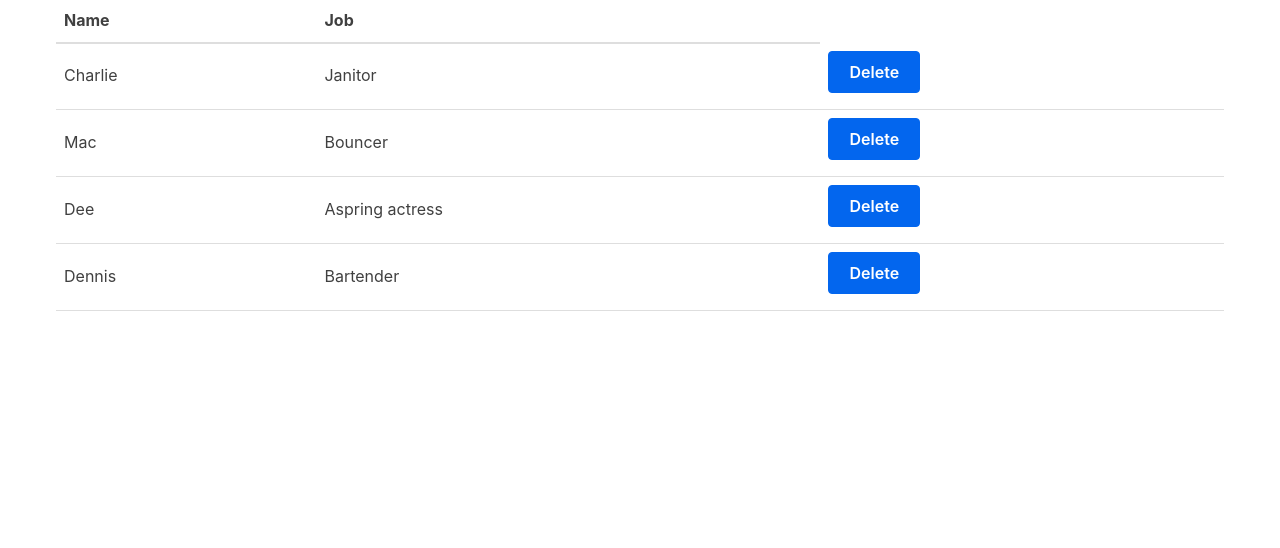
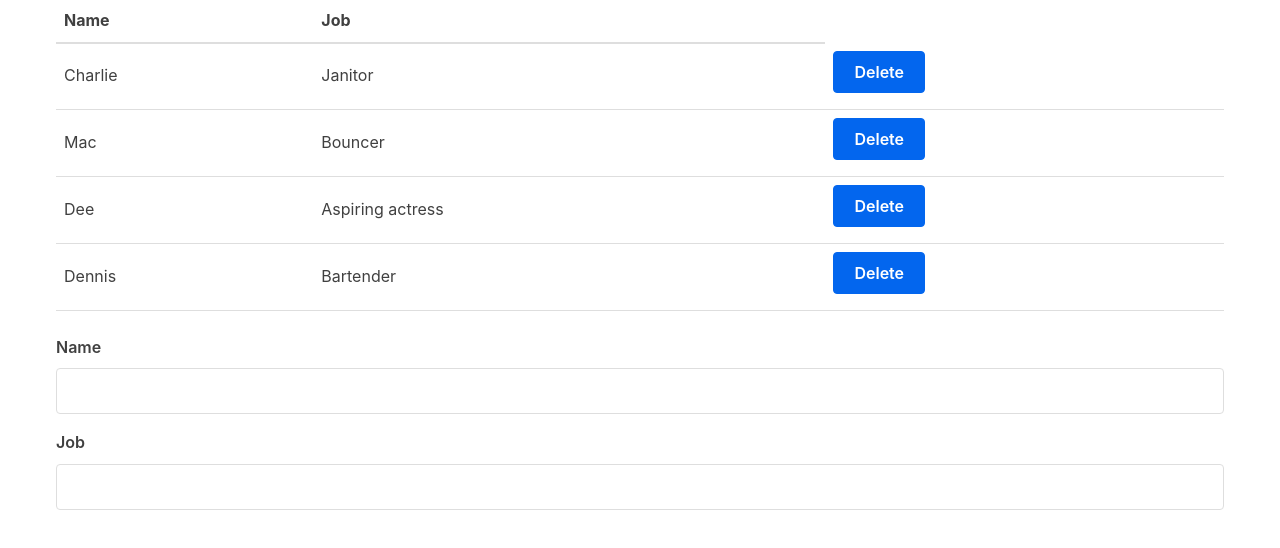
Before and after one commit to isaacericsson222/csc-307-app, a React (Vite) app in the folder packages/react-frontend/: page / in a window 1280 px wide. Shown: the top 548 px of the page. Built offline with nearby package versions, Linux system fonts and the light colour scheme.

Commit message:
finished input fields

```diff
--- /dev/null
+++ b/packages/react-frontend/src/Form.jsx
@@ -0,0 +1,40 @@
+// src/Form.jsx
+import React, { useState } from "react";
+
+
+
+function Form() {
+  const [person, setPerson] = useState({
+    name: "",
+    job: ""
+  });
+
+  function handleChange(event) {
+  const { name, value } = event.target;
+  if (name === "job")
+    setPerson({ name: person["name"], job: value });
+  else setPerson({ name: value, job: person["job"] });
+}
+
+  return (
+  <form>
+    <label htmlFor="name">Name</label>
+    <input
+      type="text"
+      name="name"
+      id="name"
+      value={person.name}
+      onChange={handleChange}
+    />
+    <label htmlFor="job">Job</label>
+    <input
+      type="text"
+      name="job"
+      id="job"
+      value={person.job}
+      onChange={handleChange}
+    />
+  </form>
+);
+}
+export default Form;
--- a/packages/react-frontend/src/MyApp.jsx
+++ b/packages/react-frontend/src/MyApp.jsx
@@ -1,43 +1,15 @@
 import React, { useState } from "react";
 import Table from "./Table";
+import Form from "./Form";
 
-const characters = [
-  {
-    name: "Charlie",
-    job: "Janitor"
-  },
-  {
-    name: "Mac",
-    job: "Bouncer"
-  },
-  {
-    name: "Dee",
-    job: "Aspring actress"
-  },
-  {
-    name: "Dennis",
-    job: "Bartender"
-  }
-];
+
 
 function MyApp() {
   const [characters, setCharacters] = useState([
-    {
-    name: "Charlie",
-    job: "Janitor"
-  },
-  {
-    name: "Mac",
-    job: "Bouncer"
-  },
-  {
-    name: "Dee",
-    job: "Aspring actress"
-  },
-  {
-    name: "Dennis",
-    job: "Bartender"
-  }
+    { name: "Charlie", job: "Janitor" },
+    { name: "Mac", job: "Bouncer" },
+    { name: "Dee", job: "Aspiring actress" }, // fixed typo
+    { name: "Dennis", job: "Bartender" },
   ]);
 
   function removeOneCharacter(index) {
@@ -53,6 +25,7 @@
       characterData={characters}
       removeCharacter={removeOneCharacter}
     />
+    <Form />
   </div>
 );
 }
```
